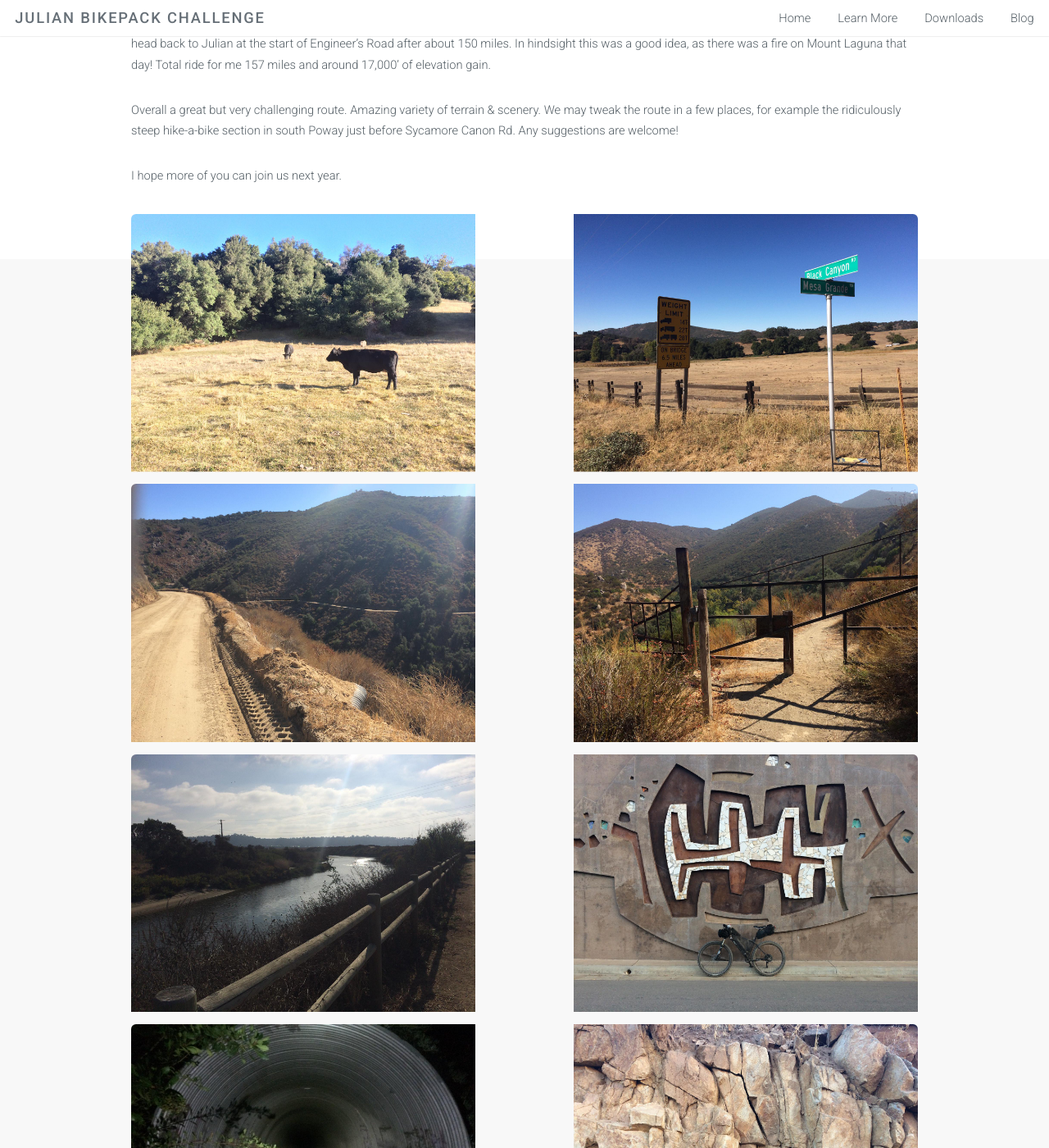
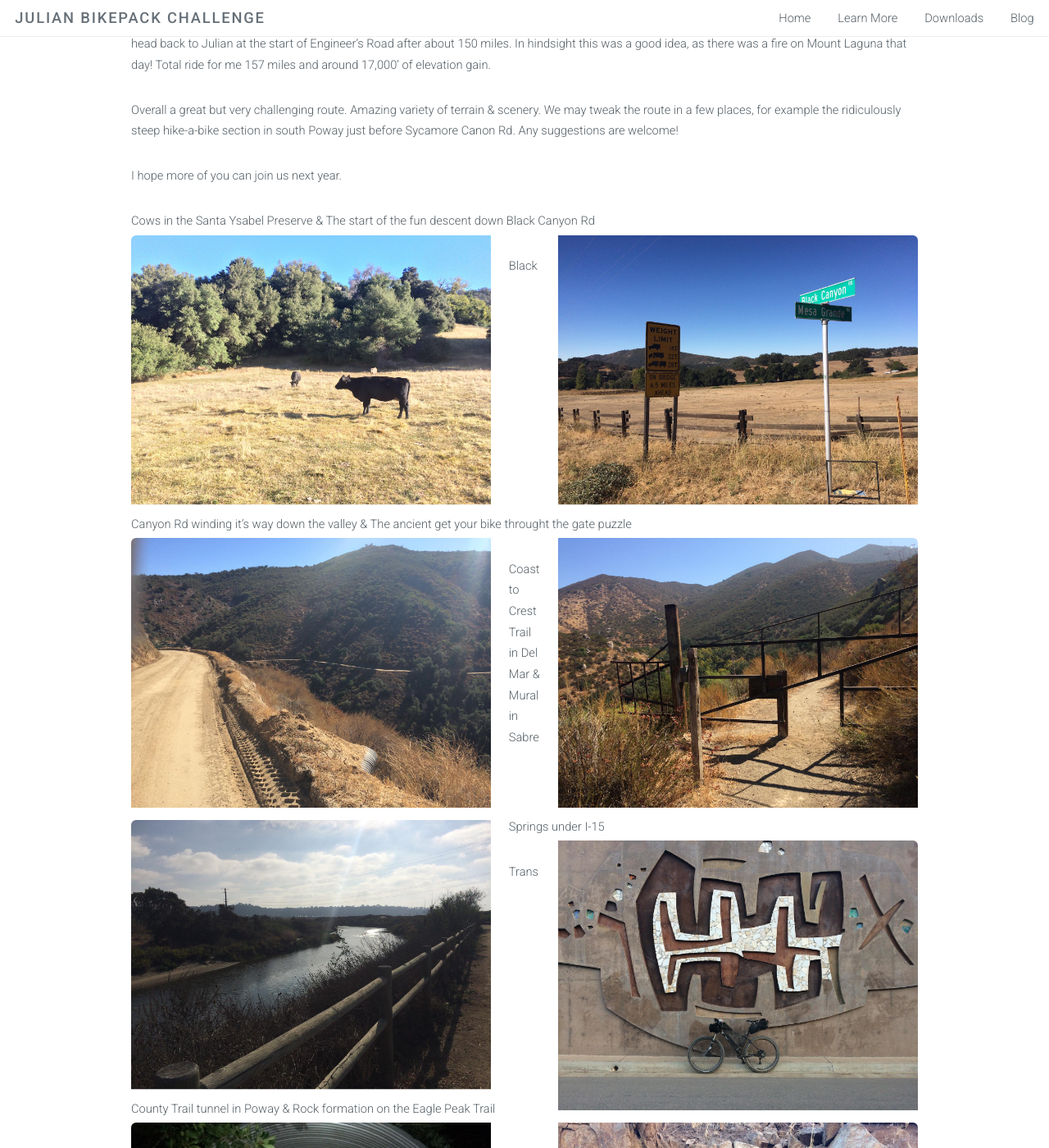
Before and after one commit to Nkawu/jbpc, a Jekyll site: the page built from _posts/2017-10-20-2017-JBPC-Recap.md, in a window 1280 px wide and 1400 px high, scrolled down 1315 px. Shown: the whole window at 82% size. Built offline with Jekyll 4.4.1, drawn with Linux system fonts in a browser that asks for light colours; some of the changed text lies outside the part shown.

Commit message:
Add image text

```diff
--- a/_posts/2017-10-20-2017-JBPC-Recap.md
+++ b/_posts/2017-10-20-2017-JBPC-Recap.md
@@ -13,17 +13,22 @@ Overall a great but very challenging route. Amazing variety of terrain & scenery
 
 I hope more of you can join us next year.
 
-<img src="{{ site.baseurl }}/images/posts/2017-10-20/IMG_6023.JPG" width="46%" class="left image">
-<img src="{{ site.baseurl }}/images/posts/2017-10-20/IMG_6027.JPG" width="46%" class="right image">
+Cows in the Santa Ysabel Preserve &amp; The start of the fun descent down Black Canyon Rd
+<img src="{{ site.baseurl }}/images/posts/2017-10-20/IMG_6023.JPG" width="48%" class="left image">
+<img src="{{ site.baseurl }}/images/posts/2017-10-20/IMG_6027.JPG" width="48%" class="right image">
 
-<img src="{{ site.baseurl }}/images/posts/2017-10-20/IMG_6029.JPG" width="46%" class="left image">
-<img src="{{ site.baseurl }}/images/posts/2017-10-20/IMG_6033.JPG" width="46%" class="right image">
+Black Canyon Rd winding it's way down the valley &amp; The ancient get your bike throught the gate puzzle
+<img src="{{ site.baseurl }}/images/posts/2017-10-20/IMG_6029.JPG" width="48%" class="left image">
+<img src="{{ site.baseurl }}/images/posts/2017-10-20/IMG_6033.JPG" width="48%" class="right image">
 
-<img src="{{ site.baseurl }}/images/posts/2017-10-20/IMG_6035.JPG" width="46%" class="left image">
-<img src="{{ site.baseurl }}/images/posts/2017-10-20/IMG_6037.JPG" width="46%" class="right image">
+Coast to Crest Trail in Del Mar &amp; Mural in Sabre Springs under I-15
+<img src="{{ site.baseurl }}/images/posts/2017-10-20/IMG_6035.JPG" width="48%" class="left image">
+<img src="{{ site.baseurl }}/images/posts/2017-10-20/IMG_6037.JPG" width="48%" class="right image">
 
-<img src="{{ site.baseurl }}/images/posts/2017-10-20/IMG_6041.JPG" width="46%" class="left image">
-<img src="{{ site.baseurl }}/images/posts/2017-10-20/IMG_6046.JPG" width="46%" class="right image">
+Trans County Trail tunnel in Poway &amp; Rock formation on the Eagle Peak Trail
+<img src="{{ site.baseurl }}/images/posts/2017-10-20/IMG_6041.JPG" width="48%" class="left image">
+<img src="{{ site.baseurl }}/images/posts/2017-10-20/IMG_6046.JPG" width="48%" class="right image">
 
-<img src="{{ site.baseurl }}/images/posts/2017-10-20/IMG_6051.JPG" width="46%" class="left image">
-<img src="{{ site.baseurl }}/images/posts/2017-10-20/IMG_6057.JPG" width="46%" class="right image">
+Beautiful scenery everywhere on this route &amp; Back in Julian for apple pie &amp; ice cream
+<img src="{{ site.baseurl }}/images/posts/2017-10-20/IMG_6051.JPG" width="48%" class="left image">
+<img src="{{ site.baseurl }}/images/posts/2017-10-20/IMG_6057.JPG" width="48%" class="right image">
```
